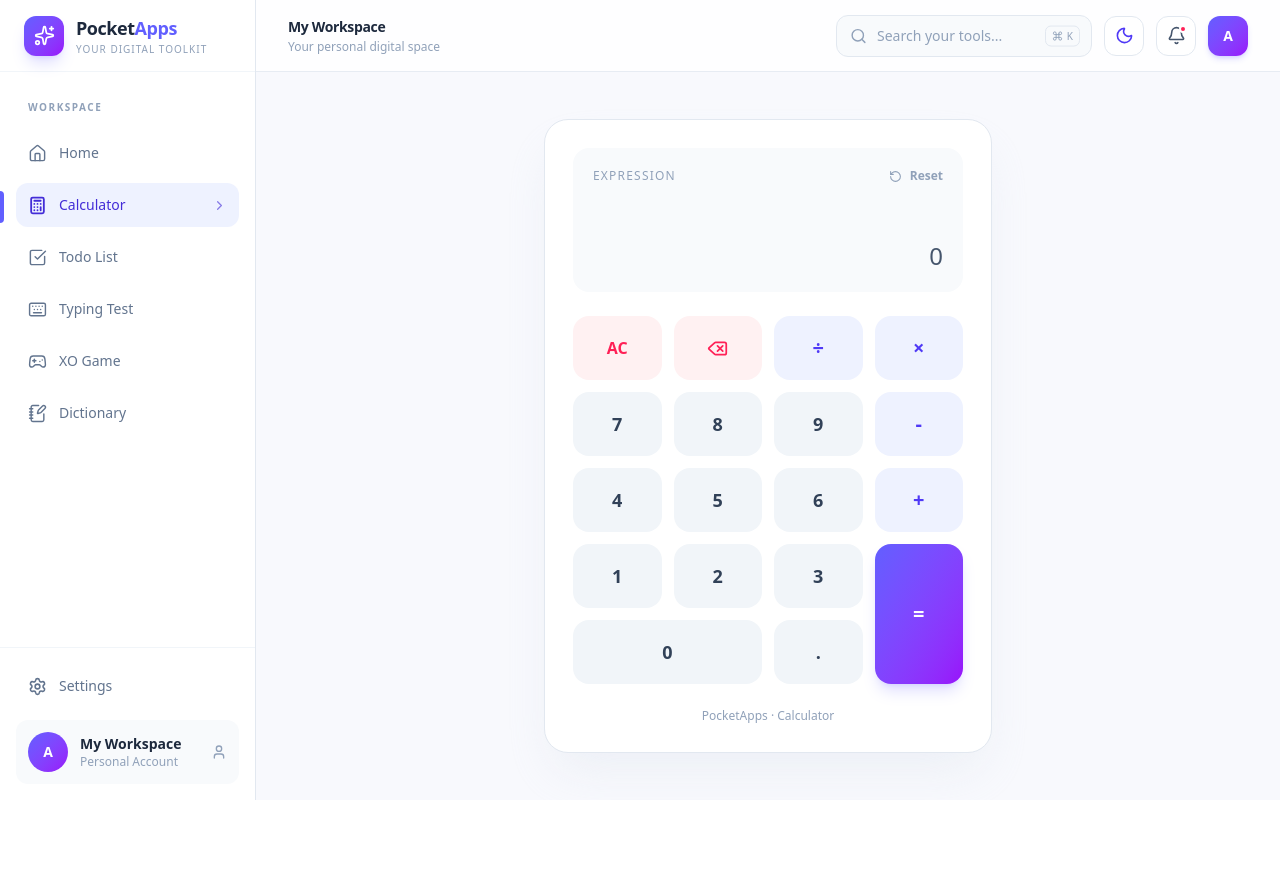
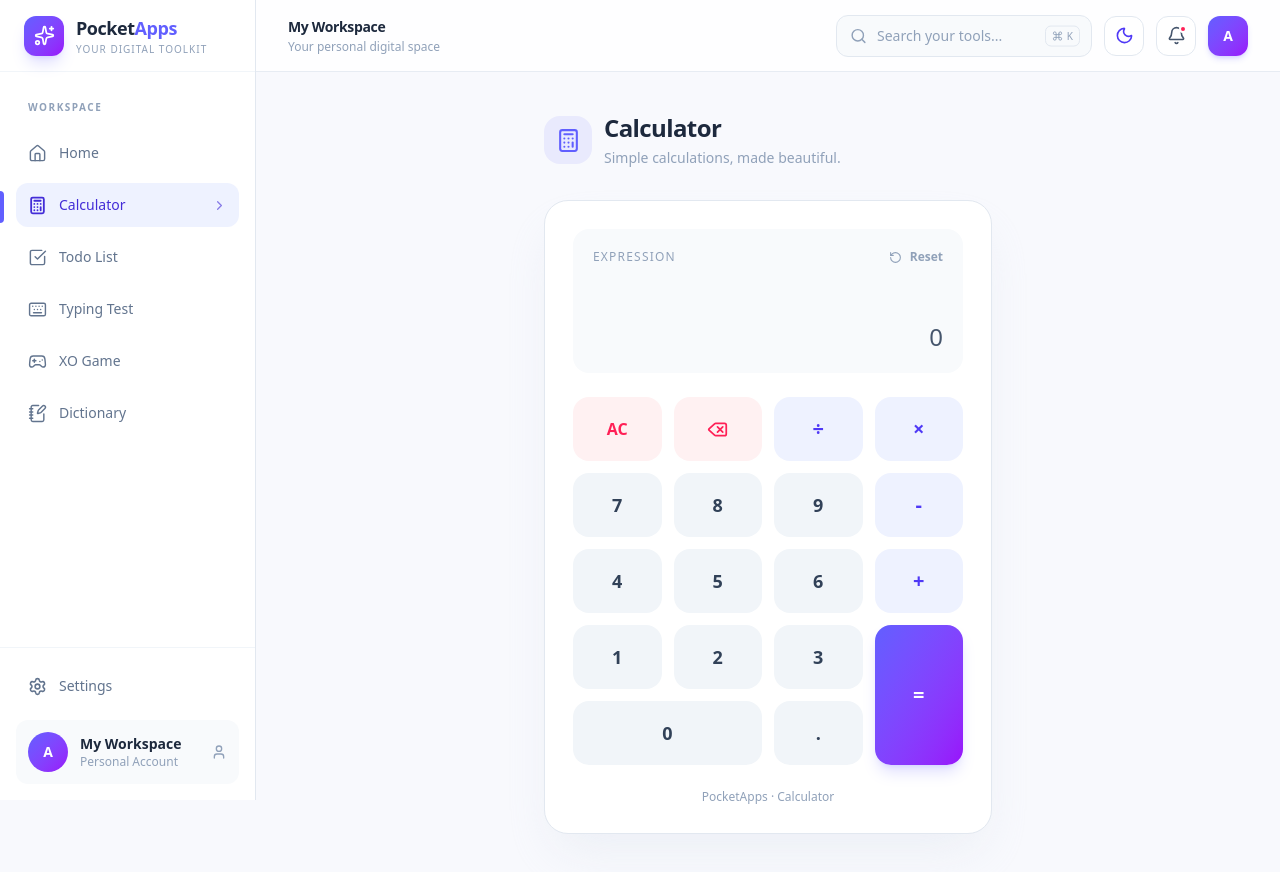
Before and after one commit to afnank16/PocketApps, a React (Vite) app: page /calculator in a window 1280 px wide. Before the commit the page ends 800 px from the top, so only its background shows below. Built offline with nearby package versions, Linux system fonts and the light colour scheme.

Commit message:
feat: add Calculator icon and heading to Calculator component

```diff
--- a/src/pages/Calculator.jsx
+++ b/src/pages/Calculator.jsx
@@ -1,7 +1,7 @@
 import { useState, useEffect, useRef } from "react";
 import Sidebar from "../components/Sidebar";
 import Header from "../components/Header";
-import { Delete, RotateCcw } from "lucide-react";
+import { Delete, RotateCcw, Calculator as CalculatorIcon } from "lucide-react";
 
 const OPERATOR_END = /[+\-*/]$/;
 
@@ -286,6 +286,25 @@ function Calculator(props) {
 
                 <main className="flex min-h-[calc(100vh-72px)] flex-col items-center justify-center p-6 md:p-10">
 
+                    {/* Page Heading */}
+                    <div className="mb-8 w-full max-w-md">
+                        <div className="flex items-center gap-3">
+                            <div className="flex h-12 w-12 items-center justify-center rounded-2xl bg-indigo-500/10 text-indigo-500">
+                                <CalculatorIcon size={25} />
+                            </div>
+
+                            <div>
+                                <h1 className="text-2xl font-bold tracking-tight">
+                                    Calculator
+                                </h1>
+                                <p className={`mt-1 text-sm ${isDark ? "text-slate-500" : "text-slate-400"
+                                    }`}>
+                                    Simple calculations, made beautiful.
+                                </p>
+                            </div>
+                        </div>
+                    </div>
+
                     {/* Calculator Body */}
                     <div
                         ref={calcRef}
--- a/src/pages/Home.jsx
+++ b/src/pages/Home.jsx
@@ -10,6 +10,7 @@ function Home(props) {
       color: "bg-blue-500/10",
       accent: "text-blue-500",
       tag: "Learning",
+      path: "/dictionary"
     },
     {
       name: "Typing Test",
```
